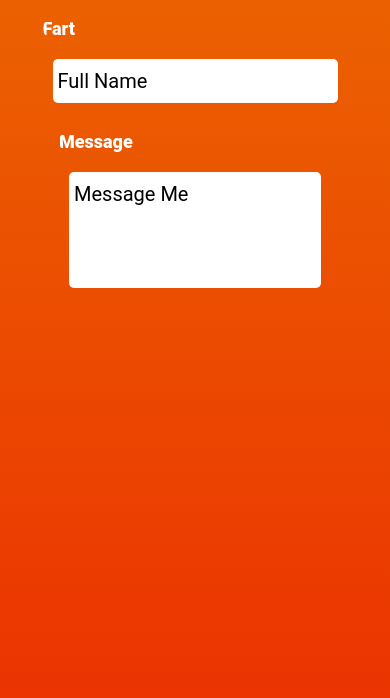
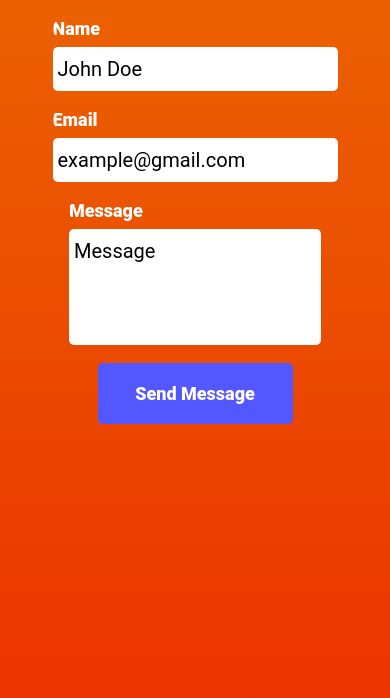
Before and after one commit to mcfliermeyer/ReactNative-Learning-Project, a React Native app: screen / in a window 390 px wide. Shown: the top 698 px of the page. Built offline with nearby package versions, Linux system fonts and the light colour scheme.

Commit message:
TouchableOpacity button implementation. Name, email, message forms look nice with good whitespace and size.

```diff
--- a/App.js
+++ b/App.js
@@ -1,4 +1,5 @@
-import { StatusBar } from "expo-status-bar";
+// next thing to do is hook up message button and text components to state. check email is
+// the correct syntax or whatever with regex and then clear the text when message is sent
 import {
   SafeAreaView,
   StyleSheet,
@@ -6,6 +7,8 @@ import {
   TextInput,
   View,
   Platform,
+  Button,
+  TouchableOpacity,
 } from "react-native";
 import { LinearGradient } from "expo-linear-gradient";
 import FormField from "./FormField";
@@ -19,12 +22,22 @@ export default function App() {
           style={styles.backgroundGradient}
         >
           <View style={styles.container}>
-            <FormField label="Fart">
-              <TextInput placeholder="Full Name" />
+            <FormField label="Name">
+              <TextInput placeholder="John Doe" />
+            </FormField>
+            <FormField label="Email">
+              <TextInput placeholder="example@gmail.com" />
             </FormField>
             <FormField label="Message">
-              <TextInput placeholder="Message Me" multiline numberOfLines={4} />
+              <TextInput
+                placeholder="Message"
+                multiline={true}
+                numberOfLines={4}
+              />
             </FormField>
+            <TouchableOpacity style={styles.button}>
+              <Text style={styles.buttonText}>Send Message</Text>
+            </TouchableOpacity>
           </View>
         </LinearGradient>
       </SafeAreaView>
@@ -44,4 +57,18 @@ const styles = StyleSheet.create({
   backgroundGradient: {
     flex: 1,
   },
+  button: {
+    minWidth: "50%",
+    padding: 20,
+    marginTop: 18,
+    backgroundColor: "#5357ff",
+    borderRadius: 5,
+    alignItems: "center",
+  },
+  buttonText: {
+    fontSize: 18,
+    fontFamily: "Roboto",
+    fontWeight: "800",
+    color: "white",
+  },
 });
--- a/FormField.js
+++ b/FormField.js
@@ -21,7 +21,7 @@ function renderChildren(childComponents) {
 const styles = StyleSheet.create({
   label: {
     marginTop: 18,
-    marginBottom: 10,
+    marginBottom: 8,
     fontSize: 18,
     fontFamily: "Roboto",
     fontWeight: "800",
@@ -32,7 +32,6 @@ const styles = StyleSheet.create({
   },
   input: {
     minWidth: "80%",
-    margin: 10,
     paddingVertical: 10,
     paddingHorizontal: 5,
     backgroundColor: "#ffffff",
@@ -40,6 +39,8 @@ const styles = StyleSheet.create({
     fontSize: 20,
     fontFamily: "Roboto",
     fontWeight: "400",
+    //might just be for android. ios might deafult
+    textAlignVertical: "top",
   },
 });
 
--- a/MessageField.js
+++ /dev/null
@@ -1,6 +0,0 @@
-import { StyleSheet, Text, TextInput, View } from "react-native";
-
-const MessageField = () => {
-  return <div>MessageField</div>;
-};
-export default MessageField;
```
